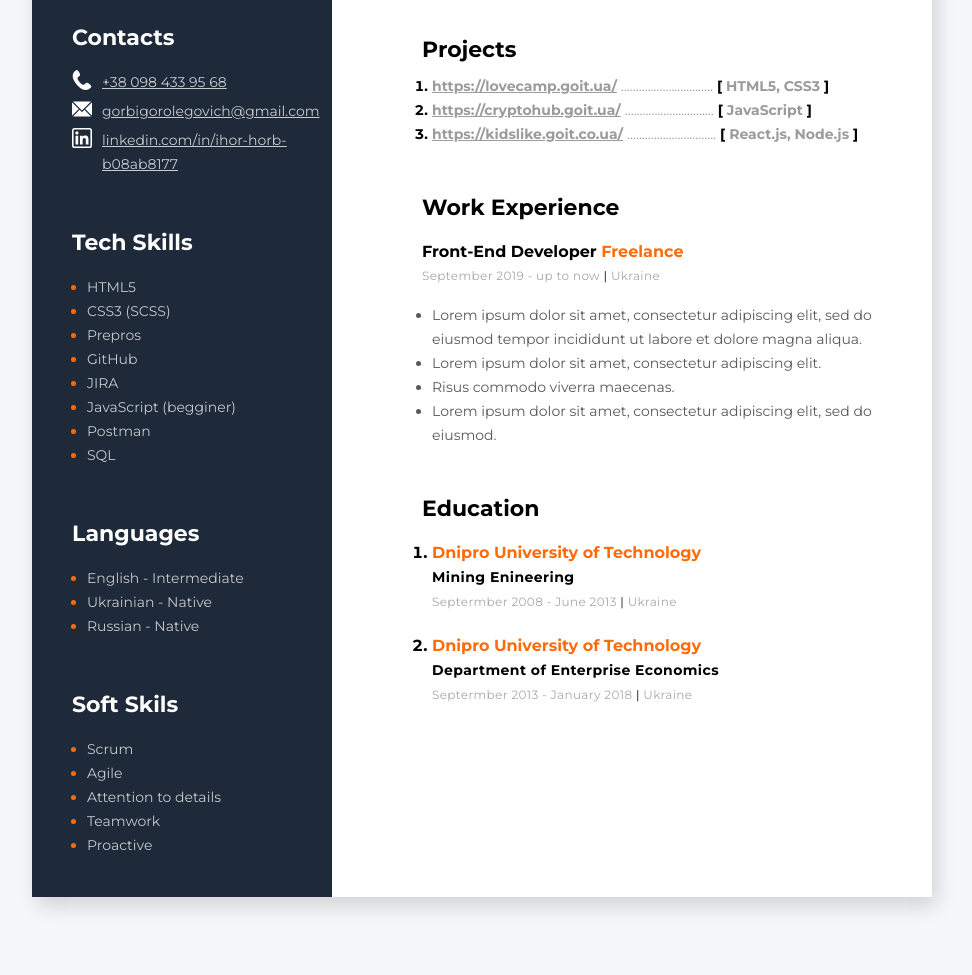
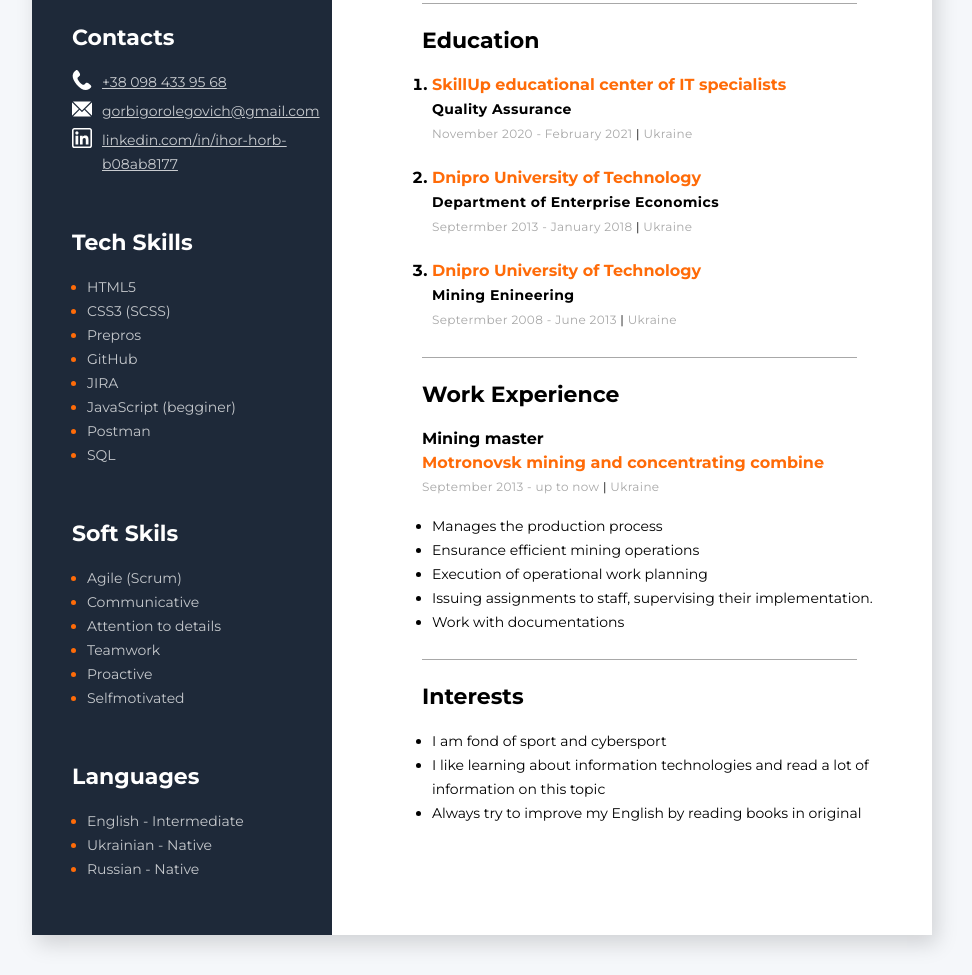
Before and after one commit to Gorb1k/resume.github.io, a plain HTML site: page resumeQA/index.html in a window 1280 px wide. Shown: the part 434-1409 px from the top of the page, without its empty margins (18-990 px from the left). Before the commit the page ends 1371 px from the top, so only its background shows below. Drawn offline with Linux system fonts and the light colour scheme.

Commit message:
hope done

```diff
--- a/resumeQA/css/style.css
+++ b/resumeQA/css/style.css
@@ -192,10 +192,16 @@ body {
 
 .work-experience {
     width: 535px;
-    margin-top: 50px;
+    margin-top: 25px;
 
 }
-
+.work-experience::before {
+    content: '';
+    display: block;
+    height: 1px;
+    background:#a8a8a8;
+    margin: 0 100px 25px 0;
+}
 .company1-container,
 .company2-container,
 .company3-container {
@@ -227,24 +233,38 @@ body {
 }
 
 .work-experience-list {
-    color: #595959;
+    color: #000;
     font-size: 14px;
     font-weight: 400;
     line-height: 24px;
     margin-top: 15px;
     margin-left: 10px;
 }
+.interest-body {
+    color: #000000;
+    font-size: 14px;
+    font-weight: 400;
+    line-height: 24px;
+    margin-top: 20px;
+}
 .summary {
     color: #000000;
     font-size: 14px;
     font-weight: 400;
     line-height: 24px;
-    margin-top: 15px;
+    margin-top: 20px;
     margin-left: 10px;
 }
 
 .education-container {
-    margin-top: 50px;
+    margin-top: 25px;
+}
+.education-container:before {
+    content: '';
+    display: block;
+    height: 1px;
+    background:#a8a8a8;
+    margin: 0 100px 25px 0;
 }
 
 .education-list {
@@ -278,3 +298,15 @@ body {
 .dots {
     font-weight: 100;
 }
+
+.Interests {
+    margin: 25px 50px 0px 0px;
+
+}
+.Interests:before {
+    content: '';
+    display: block;
+    height: 1px;
+    background:#a8a8a8;
+    margin: 0 50px 25px 0;
+}
--- a/resumeQA/index.html
+++ b/resumeQA/index.html
@@ -64,6 +64,30 @@
                         </li>
                     </ul>
                 </div>
+                <!-- Soft Skills Container -->
+                <div class="soft-skills-container">
+                    <h3 class="soft-skills-title">Soft Skils</h3>
+                    <ul class="soft-skills-list">
+                        <li>
+                            <span class="list-text">Agile (Scrum)</span>
+                        </li>
+                        <li>
+                            <span class="list-text">Communicative</span>
+                        </li>
+                        <li>
+                            <span class="list-text">Attention to details</span>
+                        </li>
+                        <li>
+                            <span class="list-text">Teamwork</span>
+                        </li>
+                        <li>
+                            <span class="list-text">Proactive</span>
+                        </li>
+                        <li>
+                            <span class="list-text">Selfmotivated</span>
+                        </li>
+                    </ul>
+                </div>
                 <!-- Languages Container -->
                 <div class="soft-skills-container">
                     <h3 class="soft-skills-title">Languages</h3>
@@ -79,27 +103,7 @@
                         </li>
                     </ul>
                 </div>
-                <!-- Soft Skills Container -->
-                <div class="soft-skills-container">
-                    <h3 class="soft-skills-title">Soft Skils</h3>
-                    <ul class="soft-skills-list">
-                        <li>
-                            <span class="list-text">Scrum</span>
-                        </li>
-                        <li>
-                            <span class="list-text">Agile</span>
-                        </li>
-                        <li>
-                            <span class="list-text">Attention to details</span>
-                        </li>
-                        <li>
-                            <span class="list-text">Teamwork</span>
-                        </li>
-                        <li>
-                            <span class="list-text">Proactive</span>
-                        </li>
-                    </ul>
-                </div>
+
 
             </div>
         </aside>
@@ -113,7 +117,7 @@
 
                 <ul class="summary">
                     <li>Clear understanding of QA theory, methodologies and testing techniques</li>
-                    <li>Experience in creation of QA documentation: Test Plans, Test
+                    <li>Experience in creation of QA documentation: Test Plans, Check Lists, Test
                         Cases and Bug Reports</li>
                     <li>Experience of using JIRA, TestRail, GitHub</li>
                     <li>Knowledge of STLC and SDLC</li>
@@ -126,9 +130,71 @@
 
                 </ul>
             </div>
+            <!-- education -->
+            <div class="education-container">
+                <h3 class="about-me-titles">Education</h3>
 
+
+                <ol class="education-list">
+                    <!-- Education 1 -->
+                    <li>
+                        <h4 class="university-name">SkillUp educational center of IT specialists</h4>
+                        <p class="specialisation-name">Quality Assurance</p>
+                        <span class="studying-time">November 2020 - February 2021 <span class="slash-color">|</span>
+                            Ukraine</span>
+                    </li>
+                    <!-- Education 2 -->
+                    <li>
+                        <h4 class="university-name">Dnipro University of Technology</h4>
+                        <p class="specialisation-name">Department of Enterprise Economics</p>
+                        <span class="studying-time">Septermber 2013 - January 2018 <span class="slash-color">|</span>
+                            Ukraine</span>
+                    </li>
+                    <!-- Education 3 -->
+                    <li>
+                        <h4 class="university-name">Dnipro University of Technology</h4>
+                        <p class="specialisation-name">Mining Enineering</p>
+                        <span class="studying-time">Septermber 2008 - June 2013 <span class="slash-color">|</span>
+                            Ukraine</span>
+                    </li>
+                </ol>
+
+            </div>
+
+            <!-- work experience -->
+            <div class="work-experience">
+                <h3 class="about-me-titles">Work Experience</h3>
+
+                <!-- company 1 -->
+                <div class="company1-container">
+                    <h4 class="company-title">Mining master
+                        <br>
+                        <span class="company-name">Motronovsk mining and concentrating combine</span>
+                    </h4>
+                    <span class="working-time">
+                        September 2013 - up to now <span class="slash-color">|</span> Ukraine
+                    </span>
+
+                    <ul class="work-experience-list">
+                        <li>Manages the production process</li>
+                        <li>Ensurance efficient mining operations</li>
+                        <li>Execution of operational work planning</li>
+                        <li>Issuing assignments to staff, supervising their implementation.</li>
+                        <li>Work with documentations</li>
+                    </ul>
+                </div>
+            </div>
+            <div class="Interests">
+                <h3 class="about-me-titles">Interests</h3>
+                <ul class="summary">
+                    <li>I am fond of sport and cybersport</li>
+                    <li>I like learning about information technologies and read a lot of
+                        information on this topic</li>
+                    <li>Always try to improve my English by reading books in original</li>
+                </ul>
+            </div>
             <!-- projects conteiner -->
-            <div class="projects-container">
+            <!-- <div class="projects-container">
                 <h3 class="about-me-titles">Projects</h3>
                 <ol class="projects-list">
                     <li>
@@ -149,56 +215,7 @@
                         <span><b>[</b><span class="projects-list-item"> React.js, Node.js </span><b>]</b></span>
                     </li>
                 </ol>
-            </div>
-
-            <!-- work experience -->
-            <div class="work-experience">
-                <h3 class="about-me-titles">Work Experience</h3>
-
-                <!-- company 1 -->
-                <div class="company1-container">
-                    <h4 class="company-title">Front-End Developer
-                        <span class="company-name">Freelance</span>
-                    </h4>
-                    <span class="working-time">
-                        September 2019 - up to now <span class="slash-color">|</span> Ukraine
-                    </span>
-
-                    <ul class="work-experience-list">
-                        <li>Lorem ipsum dolor sit amet, consectetur adipiscing elit, sed do eiusmod tempor incididunt ut
-                            labore et dolore magna aliqua.</li>
-                        <li>Lorem ipsum dolor sit amet, consectetur adipiscing elit.</li>
-                        <li>Risus commodo viverra maecenas.</li>
-                        <li>Lorem ipsum dolor sit amet, consectetur adipiscing elit, sed do eiusmod.</li>
-                    </ul>
-                </div>
-            </div>
-
-            <!-- education -->
-            <div class="education-container">
-                <h3 class="about-me-titles">Education</h3>
-
-
-                <ol class="education-list">
-                    <!-- Education 1 -->
-                    <li>
-                        <h4 class="university-name">Dnipro University of Technology</h4>
-                        <p class="specialisation-name">Mining Enineering</p>
-                        <span class="studying-time">Septermber 2008 - June 2013 <span class="slash-color">|</span>
-                            Ukraine</span>
-                    </li>
-
-                    <!-- Education 2 -->
-                    <li>
-                        <h4 class="university-name">Dnipro University of Technology</h4>
-                        <p class="specialisation-name">Department of Enterprise Economics</p>
-                        <span class="studying-time">Septermber 2013 - January 2018 <span class="slash-color">|</span>
-                            Ukraine</span>
-                    </li>
-                </ol>
-
-            </div>
-
+            </div> -->
         </div>
     </div>
 </body>
```
